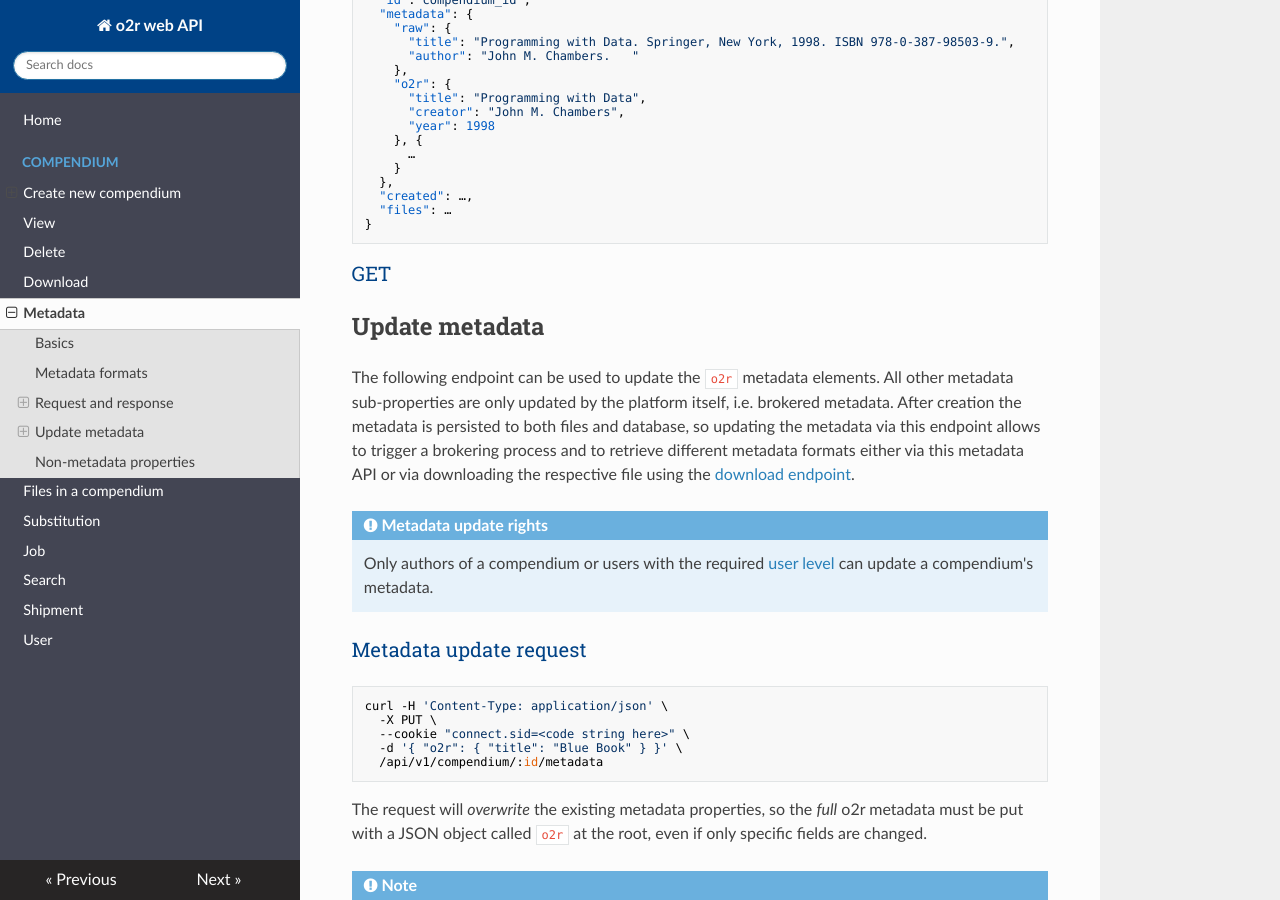
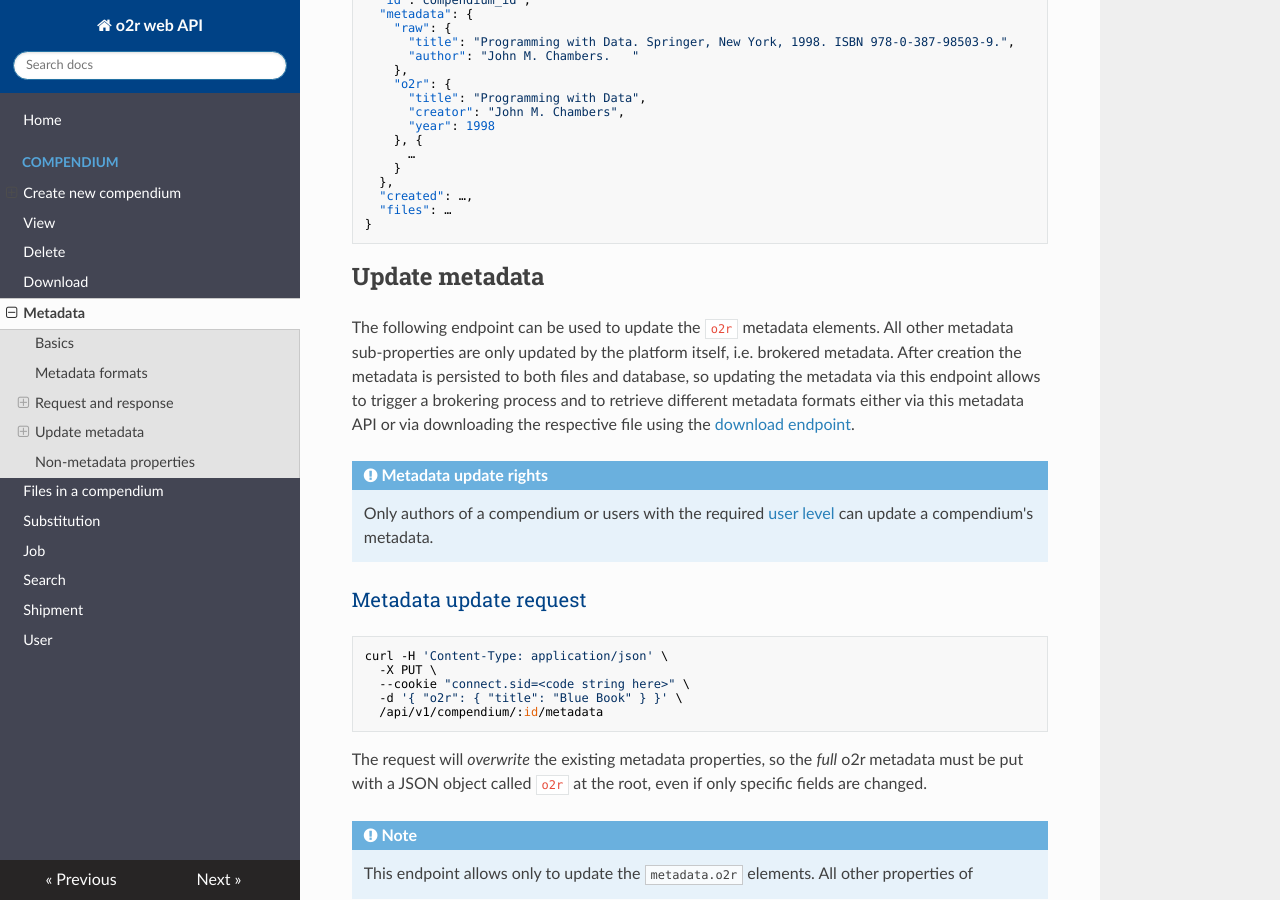
Before and after one commit to o2r-project/api, an MkDocs documentation site: the page built from docs/compendium/metadata.md, in a window 1280 px wide and 900 px high, scrolled down 3570 px. Built offline with MkDocs 1.6.1, drawn with Linux system fonts in a browser that asks for light colours; nearby versions of some CDN libraries; old or Windows-style settings are respelled for this version of MkDocs.

Commit message:
remove lonely header

````diff
--- a/docs/compendium/metadata.md
+++ b/docs/compendium/metadata.md
@@ -203,8 +203,6 @@ The `spatial` key has a `union` bounding box, that wraps all extracted bounding
 }
 ```
 
-### GET
-
 ## Update metadata
 
 The following endpoint can be used to update the `o2r` metadata elements.
````
